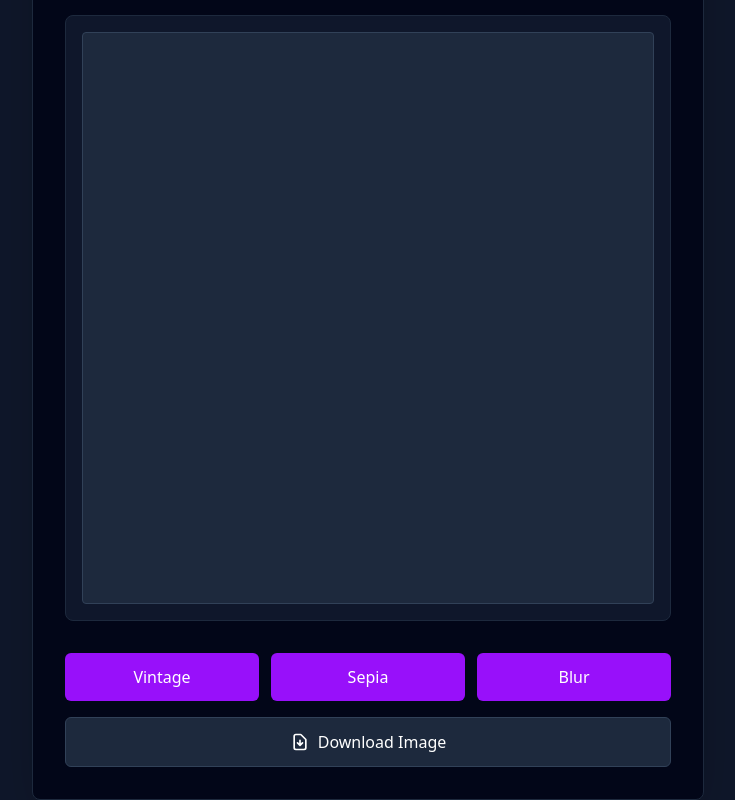
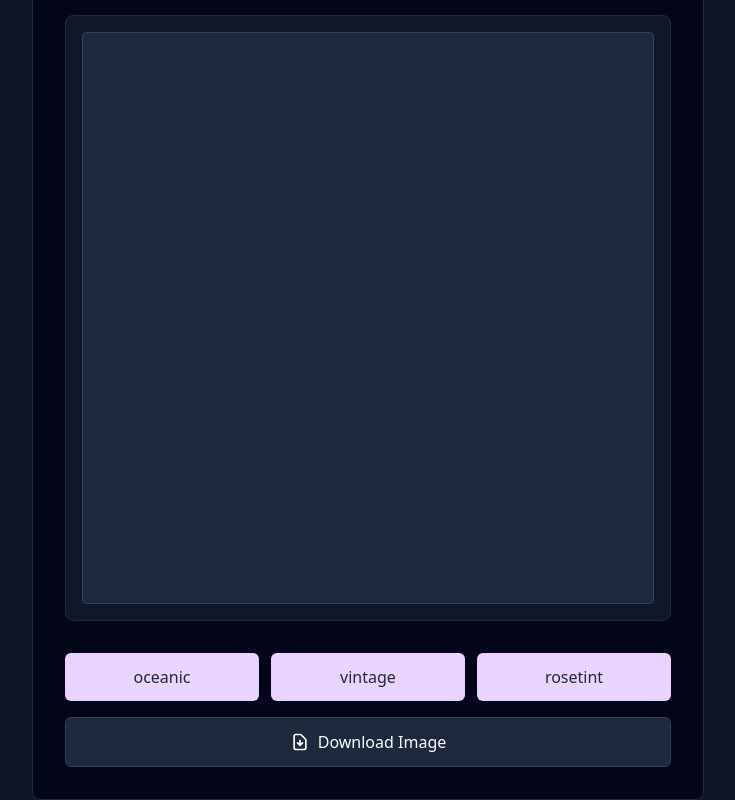
Before and after one commit to saifwarraich/FilterStack, a Vue app: page / in a window 1280 px wide. Shown: the part 398-1198 px from the top of the page, without its empty margins (272-1007 px from the left). Built offline with nearby package versions, Linux system fonts and the light colour scheme; the HTML template or start-up script is replaced by a standard one.

Commit message:
Separate ImageEditor component and update image store to manage filters

```diff
--- a/src/App.vue
+++ b/src/App.vue
@@ -8,52 +8,6 @@
     </div>
 
     <ImageUpload />
-
-    <div class="mb-8">
-      <div class="bg-slate-900 rounded-lg p-4 border border-slate-800">
-        <canvas
-          width="448"
-          height="448"
-          class="w-full h-auto rounded border border-slate-700 bg-slate-800"
-        ></canvas>
-      </div>
-    </div>
-
-    <div class="space-y-4">
-      <div class="grid grid-cols-3 gap-3">
-        <button
-          type="button"
-          class="bg-purple-600 hover:bg-purple-700 text-white font-medium py-3 px-4 rounded-md transition-colors duration-200 focus:outline-none focus:ring-2 focus:ring-purple-500 focus:ring-offset-2 focus:ring-offset-slate-950"
-        >
-          Vintage
-        </button>
-        <button
-          type="button"
-          class="bg-purple-600 hover:bg-purple-700 text-white font-medium py-3 px-4 rounded-md transition-colors duration-200 focus:outline-none focus:ring-2 focus:ring-purple-500 focus:ring-offset-2 focus:ring-offset-slate-950"
-        >
-          Sepia
-        </button>
-        <button
-          type="button"
-          class="bg-purple-600 hover:bg-purple-700 text-white font-medium py-3 px-4 rounded-md transition-colors duration-200 focus:outline-none focus:ring-2 focus:ring-purple-500 focus:ring-offset-2 focus:ring-offset-slate-950"
-        >
-          Blur
-        </button>
-      </div>
-
-      <button
-        class="w-full bg-slate-800 hover:bg-slate-700 text-white font-medium py-3 px-4 rounded-md border border-slate-700 transition-colors duration-200 focus:outline-none focus:ring-2 focus:ring-slate-500 focus:ring-offset-2 focus:ring-offset-slate-950 flex items-center justify-center space-x-2"
-      >
-        <svg class="w-5 h-5" fill="none" stroke="currentColor" viewBox="0 0 24 24">
-          <path
-            stroke-linecap="round"
-            stroke-linejoin="round"
-            stroke-width="2"
-            d="M12 10v6m0 0l-3-3m3 3l3-3m2 8H7a2 2 0 01-2-2V5a2 2 0 012-2h5.586a1 1 0 01.707.293l5.414 5.414a1 1 0 01.293.707V19a2 2 0 01-2 2z"
-          />
-        </svg>
-        <span>Download Image</span>
-      </button>
-    </div>
+    <ImageEditor />
   </div>
 </template>
--- /dev/null
+++ b/src/components/ImageEditor.vue
@@ -0,0 +1,50 @@
+<template>
+  <div class="mb-8">
+    <div class="bg-slate-900 rounded-lg p-4 border border-slate-800">
+      <canvas
+        width="448"
+        height="448"
+        class="w-full h-auto rounded border border-slate-700 bg-slate-800"
+      ></canvas>
+    </div>
+  </div>
+
+  <div class="space-y-4">
+    <div class="grid grid-cols-3 gap-3">
+      <button
+        type="button"
+        class="font-medium py-3 px-4 rounded-md transition-colors duration-200 focus:outline-none focus:ring-2 focus:ring-purple-500 focus:ring-offset-2 focus:ring-offset-slate-950"
+        v-for="(filter, index) in filters"
+        :key="index"
+        :class="{
+          'bg-purple-600 hover:bg-purple-700 text-white': store.filter === filter,
+          'bg-purple-200 hover:bg-purple-300 text-gray-800': store.filter !== filter,
+        }"
+        @click="() => store.selectFilter(filter)"
+      >
+        {{ filter }}
+      </button>
+    </div>
+
+    <button
+      class="w-full bg-slate-800 hover:bg-slate-700 text-white font-medium py-3 px-4 rounded-md border border-slate-700 transition-colors duration-200 focus:outline-none focus:ring-2 focus:ring-slate-500 focus:ring-offset-2 focus:ring-offset-slate-950 flex items-center justify-center space-x-2"
+    >
+      <svg class="w-5 h-5" fill="none" stroke="currentColor" viewBox="0 0 24 24">
+        <path
+          stroke-linecap="round"
+          stroke-linejoin="round"
+          stroke-width="2"
+          d="M12 10v6m0 0l-3-3m3 3l3-3m2 8H7a2 2 0 01-2-2V5a2 2 0 012-2h5.586a1 1 0 01.707.293l5.414 5.414a1 1 0 01.293.707V19a2 2 0 01-2 2z"
+        />
+      </svg>
+      <span>Download Image</span>
+    </button>
+  </div>
+</template>
+
+<script setup lang="ts">
+import { useImageStore } from "@/stores/image";
+
+const store = useImageStore();
+const filters = ["oceanic", "vintage", "rosetint"];
+</script>
--- a/src/stores/image.ts
+++ b/src/stores/image.ts
@@ -14,5 +14,8 @@ export const useImageStore = defineStore("image", {
     upload(file: File) {
       this.file = file;
     },
+    selectFilter(filter: string) {
+      this.filter = this.filter === filter ? "" : filter;
+    },
   },
 });
```
